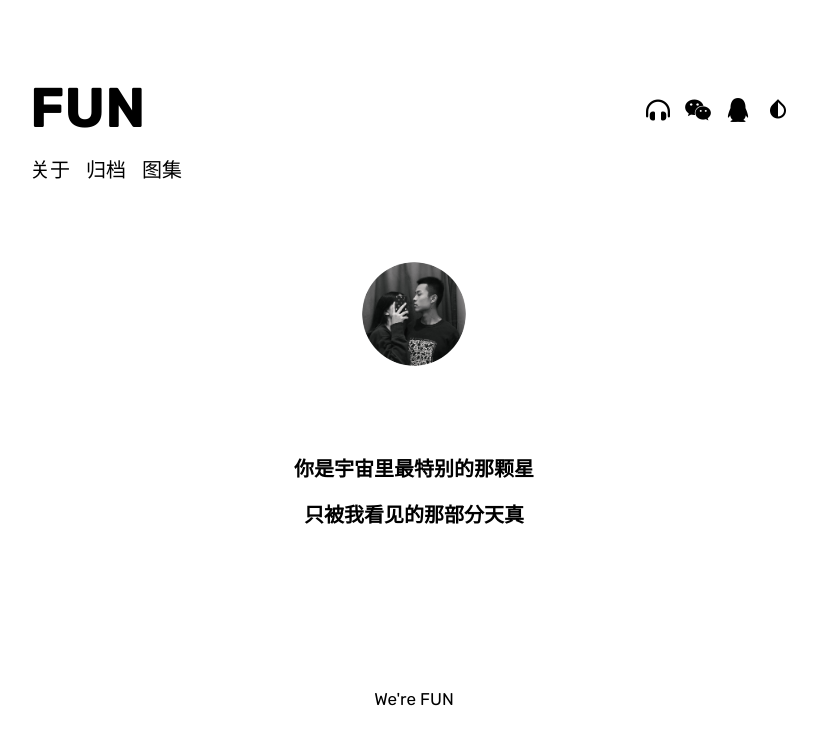
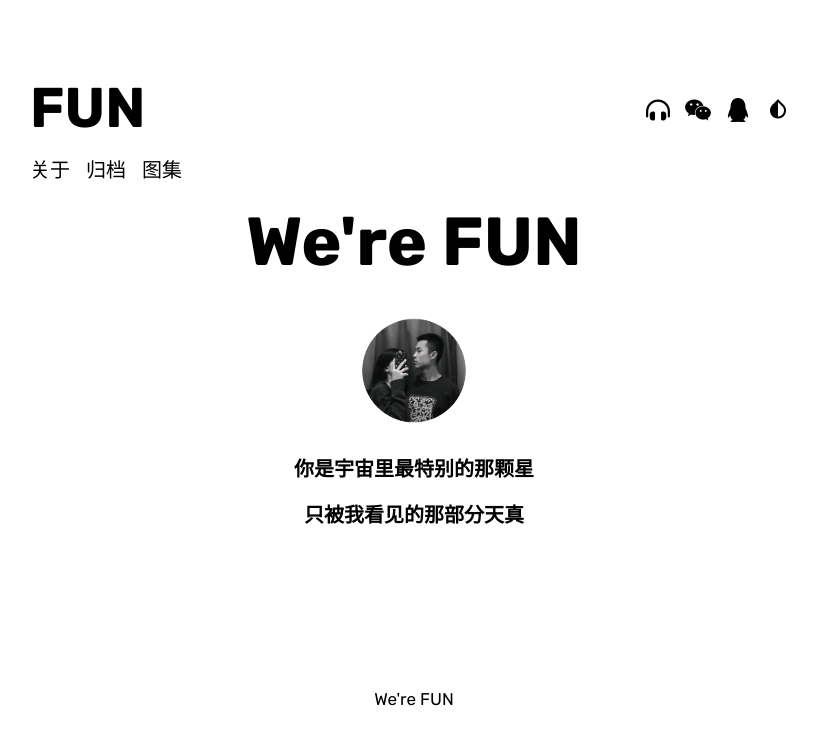
Before and after one commit to FUNzmr/Remember, a Jekyll site: the page built from about.md, in a window 1280 px wide. Shown: the top 745 px of the page, without its empty margins (226-1043 px from the left). Built offline with Jekyll 4.4.1, drawn with Linux system fonts in a browser that asks for light colours; nearby versions of some CDN libraries; some web fonts are replaced; comment, search, counter and statistics services are not loaded; a style sheet for code colours, icons or effects is not loaded.

Commit message:
Update about.md

```diff
--- a/about.md
+++ b/about.md
@@ -18,7 +18,7 @@ published: true
 
 {% endcapture %}
 
-{% include page/title.html  subtitle=page_subtitle %}
+{% include page/title.html title=page.title subtitle=page_subtitle %}
 
 ### <center>你是宇宙里最特别的那颗星</center>
 
```
